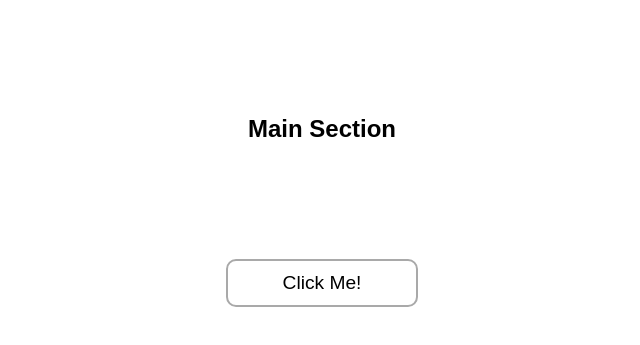
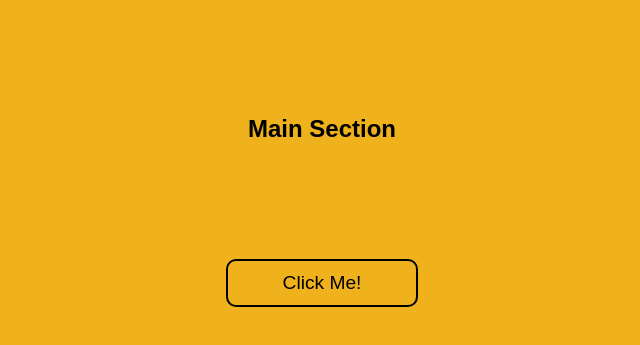
Before and after one commit to dewe0007/mad9014-async, a plain HTML site: page index.html in a window 1280 px wide. Both pictures are taken after a click on the button "Click Me!". Shown: the part 79-424 px from the top of the page, without its empty margins (318-958 px from the left). Drawn offline with Linux system fonts and the light colour scheme; a web font is replaced by a local one.

Commit message:
created init function, added event listener, created function to generate random number, created function with promise to change bg color if rendom number is even

```diff
--- a/css/main.css
+++ b/css/main.css
@@ -19,7 +19,7 @@ h1 {
 }
 
 .btn {
-	border: 2px solid darkgrey;
+	border: 2px solid black;
 	border-radius: 10px;
 	background-color: transparent;
 	height: 3rem;
--- a/js/main.js
+++ b/js/main.js
@@ -1,7 +1,4 @@
 /*
-Step 1:
-init -> click listener, document.querySelector(body)
-
 Step 2:
 click calls num.Random for rounded number (between 1-100?).
     - If number >50, return Promise including setTimeout, then generate random hex code (use hex code method shared in slack)
@@ -29,3 +26,24 @@ f(showString): pass in string
 */
 
 window.addEventListener('DOMContentLoaded', init);
+
+function init() {
+	const btn = document.querySelector('.btn');
+	btn.addEventListener('click', getNum);
+}
+
+function getNum(ev) {
+	let num = Math.floor(Math.random() * 100);
+	console.log(num);
+	if (num % 2 === 0) {
+		return new Promise(function (resolve, reject) {
+			setTimeout(resolve, 2000);
+		}).then(function () {
+			let hex = Math.random().toString(16);
+			let extracted = hex.substring(2, 8);
+			let color = `#${extracted}`;
+			const bg = document.querySelector('body');
+			bg.style.backgroundColor = color;
+		});
+	}
+}
```
